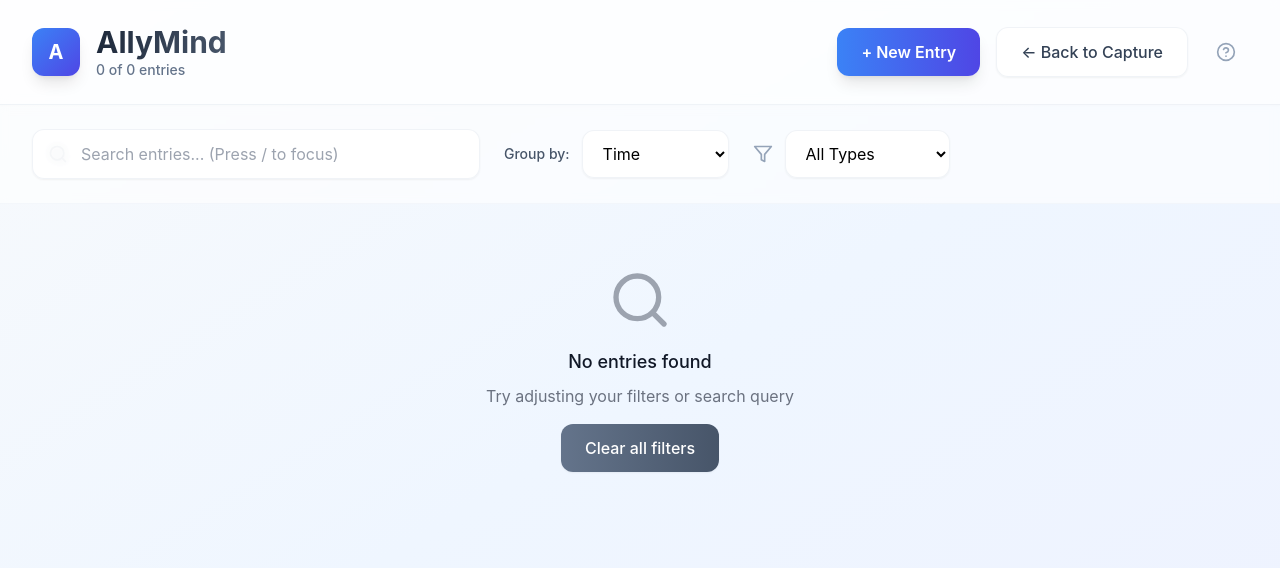
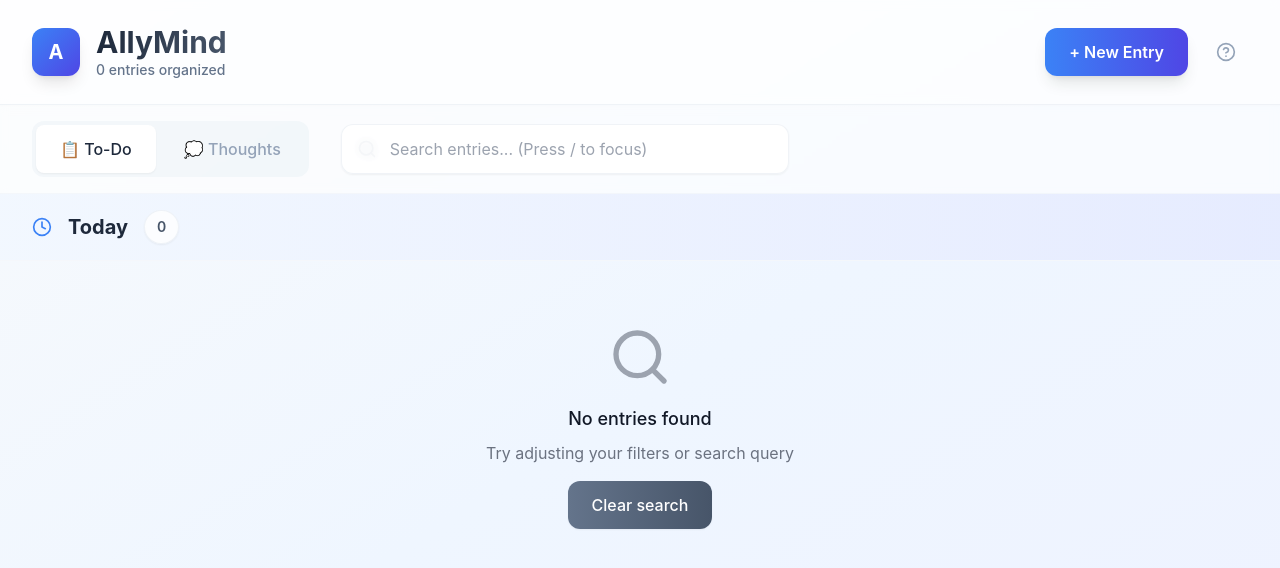
Before and after one commit to ovidon83/mindnestapp, a React (Vite) app: page / in a window 1280 px wide. Both pictures are taken after a click on the button "View All Entries →". Shown: the top 568 px of the page. Built offline with nearby package versions, Linux system fonts and the light colour scheme.

Commit message:
MAJOR REDESIGN: Clean sub-view navigation (To-Do/Thoughts), better task UX, always show Today, remove redundant buttons

```diff
--- a/src/components/HomeView.tsx
+++ b/src/components/HomeView.tsx
@@ -1,23 +1,14 @@
-import React, { useState, useCallback, useEffect } from 'react';
+import React, { useState, useEffect } from 'react';
 import { useAllyMindStore } from '../store';
-import { Entry, EntryType, TimeBucket, Priority, GroupingMode } from '../types';
+import { Entry, TimeBucket, Priority } from '../types';
 import {
   Search,
-  Filter,
-  Grid3X3,
   Clock,
-  Type,
-  ChevronDown,
-  ChevronRight,
   CheckCircle,
   Circle,
   Star,
-  StarOff,
   MoreHorizontal,
-
-  HelpCircle,
-  CheckSquare,
-  Square
+  HelpCircle
 } from 'lucide-react';
 
 const HomeView: React.FC = () => {
@@ -25,29 +16,21 @@ const HomeView: React.FC = () => {
     entries,
     homeViewPrefs,
     getGroupedEntries,
-    setGrouping,
-    setFilters,
-    toggleGroupCollapsed,
     setSearchQuery,
     toggleEntryComplete,
     toggleEntryPin,
     updateEntry,
-    deleteEntry,
-    bulkComplete,
-    bulkDelete,
-    bulkDefer,
     setCurrentView
   } = useAllyMindStore();
 
-  const [selectedEntryIds, setSelectedEntryIds] = useState<Set<string>>(new Set());
   const [expandedEntryIds, setSelectedExpandedIds] = useState<Set<string>>(new Set());
   const [showKeyboardShortcuts, setShowKeyboardShortcuts] = useState(false);
 
   const [searchInput, setSearchInput] = useState(homeViewPrefs.searchQuery);
+  const [activeView, setActiveView] = useState<'todo' | 'thoughts'>('todo');
 
   const groupedEntries = getGroupedEntries();
   const totalEntries = entries.length;
-  const filteredCount = Object.values(groupedEntries).reduce((sum, group) => sum + group.length, 0);
 
 
 
@@ -103,46 +86,7 @@ const HomeView: React.FC = () => {
 
     document.addEventListener('keydown', handleKeyDown);
     return () => document.removeEventListener('keydown', handleKeyDown);
-  }, [setGrouping]);
-
-  const handleEntrySelect = useCallback((entryId: string) => {
-    setSelectedEntryIds(prev => {
-      const newSet = new Set(prev);
-      if (newSet.has(entryId)) {
-        newSet.delete(entryId);
-      } else {
-        newSet.add(entryId);
-      }
-      return newSet;
-    });
   }, []);
-
-
-
-  const handleDeselectAll = useCallback(() => {
-    setSelectedEntryIds(new Set());
-  }, []);
-
-  const handleBulkComplete = useCallback(() => {
-    const taskIds = Array.from(selectedEntryIds).filter(id => {
-      const entry = entries.find(e => e.id === id);
-      return entry?.type === 'task';
-    });
-    bulkComplete(taskIds);
-    setSelectedEntryIds(new Set());
-  }, [selectedEntryIds, entries, bulkComplete]);
-
-  const handleBulkDelete = useCallback(() => {
-    if (window.confirm(`Delete ${selectedEntryIds.size} selected entries?`)) {
-      bulkDelete(Array.from(selectedEntryIds));
-      setSelectedEntryIds(new Set());
-    }
-  }, [selectedEntryIds, bulkDelete]);
-
-  const handleBulkDefer = useCallback((timeBucket: TimeBucket) => {
-    bulkDefer(Array.from(selectedEntryIds), timeBucket);
-    setSelectedEntryIds(new Set());
-  }, [selectedEntryIds, bulkDefer]);
 
   const getTimeBucketLabel = (timeBucket: TimeBucket): string => {
     const labels: Record<TimeBucket, string> = {
@@ -221,7 +165,6 @@ const HomeView: React.FC = () => {
   };
 
     const EntryRow: React.FC<{ entry: Entry }> = ({ entry }) => {
-    const isSelected = selectedEntryIds.has(entry.id);
     const isExpanded = expandedEntryIds.has(entry.id);
     const isCompleted = entry.type === 'task' && entry.completed;
 
@@ -229,29 +172,35 @@ const HomeView: React.FC = () => {
       <div
         className={`
           group relative border-b border-slate-200/30 hover:bg-white/60 transition-all duration-200
-          ${isSelected ? 'bg-blue-50/80 border-blue-300/50' : ''}
-          ${isCompleted ? 'opacity-60' : ''}
+          ${isCompleted ? 'opacity-75 bg-slate-50/50' : ''}
         `}
       >
         <div className="flex items-center px-8 py-4">
-          {/* Selection checkbox */}
-          <div className="mr-4">
-            <input
-              type="checkbox"
-              checked={isSelected}
-              onChange={() => handleEntrySelect(entry.id)}
-              className="w-5 h-5 text-blue-600 rounded-lg border-slate-300 focus:ring-blue-500/50 focus:border-blue-400/50 transition-all duration-200"
-            />
+          {/* Task completion status */}
+          {entry.type === 'task' && (
+            <button
+              onClick={() => toggleEntryComplete(entry.id)}
+              className={`mr-4 p-2 rounded-xl transition-all duration-200 ${
+                isCompleted
+                  ? 'text-green-500 bg-green-50/80 hover:bg-green-100/80'
+                  : 'text-slate-400 hover:text-slate-600 hover:bg-slate-100/80'
+              }`}
+              title={isCompleted ? 'Mark incomplete' : 'Mark complete'}
+            >
+              {isCompleted ? (
+                <CheckCircle className="w-6 h-6" />
+              ) : (
+                <Circle className="w-6 h-6" />
+              )}
+            </button>
+          )}
+
+          {/* Type indicator for thoughts */}
+          {entry.type === 'thought' && (
+            <div className="mr-4 p-2 text-blue-500">
+              <Circle className="w-6 h-6" />
             </div>
-
-          {/* Type icon */}
-          <div className="mr-4">
-            {entry.type === 'task' ? (
-              <CheckCircle className={`w-6 h-6 ${isCompleted ? 'text-green-500' : 'text-slate-400'} transition-colors duration-200`} />
-            ) : (
-              <Circle className="w-6 h-6 text-blue-400 transition-colors duration-200" />
           )}
-          </div>
 
           {/* Content */}
           <div className="flex-1 min-w-0">
@@ -274,7 +223,7 @@ const HomeView: React.FC = () => {
               )}
             </div>
 
-            {/* Tags - inline with title */}
+            {/* Tags */}
             {entry.tags.length > 0 && (
               <div className="flex items-center mt-2 space-x-2">
                 {entry.tags.slice(0, 3).map((tag, index) => (
@@ -299,38 +248,31 @@ const HomeView: React.FC = () => {
             </div>
           )}
 
-          {/* AI confidence */}
-          {entry.aiConfidence !== undefined && entry.aiConfidence < 0.8 && (
-            <div className="mr-4">
-              <HelpCircle className="w-5 h-5 text-yellow-500" />
-            </div>
-          )}
-
           {/* Pin toggle */}
           <button
             onClick={() => toggleEntryPin(entry.id)}
-            className="mr-4 p-2 hover:bg-white/80 rounded-xl transition-all duration-200"
+            className={`mr-4 p-2 rounded-xl transition-all duration-200 ${
+              entry.pinned
+                ? 'text-yellow-500 bg-yellow-50/80 hover:bg-yellow-100/80'
+                : 'text-slate-400 hover:text-slate-600 hover:bg-slate-100/80'
+            }`}
           >
-            {entry.pinned ? (
-              <Star className="w-5 h-5 text-yellow-500 fill-current" />
-            ) : (
-              <StarOff className="w-5 h-5 text-slate-400" />
-            )}
+            <Star className="w-5 h-5" fill={entry.pinned ? 'currentColor' : 'none'} />
           </button>
 
-                    {/* Actions */}
+          {/* Quick actions */}
           <div className="flex items-center space-x-2">
-            {entry.type === 'task' && (
+            {entry.type === 'task' && !isCompleted && (
               <button
-                onClick={() => toggleEntryComplete(entry.id)}
-                className="p-2 hover:bg-white/80 rounded-xl transition-all duration-200"
-                title={isCompleted ? 'Mark incomplete' : 'Mark complete'}
+                onClick={() => {
+                  const newDate = new Date();
+                  newDate.setDate(newDate.getDate() + 1);
+                  updateEntry(entry.id, { dueAt: newDate });
+                }}
+                className="p-2 text-blue-500 hover:bg-blue-50/80 rounded-xl transition-all duration-200"
+                title="Defer to tomorrow"
               >
-                {isCompleted ? (
-                  <CheckSquare className="w-5 h-5 text-green-500" />
-                ) : (
-                  <Square className="w-5 h-5 text-slate-400" />
-                )}
+                <Clock className="w-5 h-5" />
               </button>
             )}
 
@@ -344,9 +286,10 @@ const HomeView: React.FC = () => {
                 }
                 return newSet;
               })}
-              className="p-2 hover:bg-white/80 rounded-xl transition-all duration-200"
+              className="p-2 text-slate-400 hover:text-slate-600 hover:bg-slate-100/80 rounded-xl transition-all duration-200"
+              title="More options"
             >
-              <MoreHorizontal className="w-5 h-5 text-slate-400" />
+              <MoreHorizontal className="w-5 h-5" />
             </button>
           </div>
         </div>
@@ -403,16 +346,7 @@ const HomeView: React.FC = () => {
                 Add Tag
               </button>
 
-              <button
-                onClick={() => {
-                  if (window.confirm('Delete this entry?')) {
-                    deleteEntry(entry.id);
-                  }
-                }}
-                className="px-4 py-2 text-xs font-medium bg-gradient-to-r from-red-500 to-red-600 text-white rounded-xl hover:from-red-600 hover:to-red-700 transition-all duration-200 shadow-sm hover:shadow-md"
-              >
-                Delete
-              </button>
+
             </div>
           </div>
         )}
@@ -434,7 +368,7 @@ const HomeView: React.FC = () => {
                 AllyMind
               </h1>
               <p className="text-sm text-slate-500 font-medium">
-                {filteredCount} of {totalEntries} entries
+                {totalEntries} entries organized
               </p>
             </div>
           </div>
@@ -447,12 +381,6 @@ const HomeView: React.FC = () => {
               + New Entry
             </button>
             <button
-              onClick={() => setCurrentView('capture')}
-              className="px-6 py-3 bg-white/80 backdrop-blur-sm text-slate-700 rounded-xl hover:bg-white transition-all duration-200 border border-slate-200/50 shadow-sm hover:shadow-md font-medium"
-            >
-              ← Back to Capture
-            </button>
-            <button
               onClick={() => setShowKeyboardShortcuts(!showKeyboardShortcuts)}
               className="p-3 text-slate-400 hover:text-slate-600 rounded-xl hover:bg-white/80 transition-all duration-200"
               title="Keyboard shortcuts"
@@ -463,9 +391,33 @@ const HomeView: React.FC = () => {
         </div>
       </div>
 
-      {/* Controls */}
-      <div className="bg-white/60 backdrop-blur-sm border-b border-slate-200/30 px-8 py-6">
-        <div className="flex items-center space-x-6">
+      {/* Sub-view Navigation */}
+      <div className="bg-white/60 backdrop-blur-sm border-b border-slate-200/30 px-8 py-4">
+        <div className="flex items-center space-x-8">
+          {/* View Tabs */}
+          <div className="flex space-x-1 bg-slate-100/80 rounded-xl p-1">
+            <button
+              onClick={() => setActiveView('todo')}
+              className={`px-6 py-3 rounded-lg font-medium transition-all duration-200 ${
+                activeView === 'todo'
+                  ? 'bg-white text-slate-800 shadow-sm'
+                  : 'text-slate-600 hover:text-slate-800'
+              }`}
+            >
+              📋 To-Do
+            </button>
+            <button
+              onClick={() => setActiveView('thoughts')}
+              className={`px-6 py-3 rounded-lg font-medium transition-all duration-200 ${
+                activeView === 'thoughts'
+                  ? 'bg-white text-slate-800 shadow-sm'
+                  : 'text-slate-400 hover:text-slate-600'
+              }`}
+            >
+              💭 Thoughts
+            </button>
+          </div>
+
           {/* Search */}
           <div className="flex-1 max-w-md">
             <div className="relative">
@@ -480,102 +432,10 @@ const HomeView: React.FC = () => {
               />
             </div>
           </div>
-
-          {/* Grouping */}
-          <div className="flex items-center space-x-3">
-            <span className="text-sm font-medium text-slate-600">Group by:</span>
-            <select
-              value={homeViewPrefs.grouping}
-              onChange={(e) => setGrouping(e.target.value as GroupingMode)}
-              className="px-4 py-3 border border-slate-200/50 rounded-xl focus:ring-2 focus:ring-blue-500/50 focus:border-blue-400/50 bg-white/80 backdrop-blur-sm shadow-sm transition-all duration-200"
-            >
-              <option value="none">None</option>
-              <option value="time">Time</option>
-              <option value="type">Type</option>
-              <option value="time_type">Time ▸ Type</option>
-              <option value="type_time">Type ▸ Time</option>
-            </select>
-          </div>
-
-          {/* Filters */}
-          <div className="flex items-center space-x-3">
-            <Filter className="w-5 h-5 text-slate-400" />
-            <select
-              value={homeViewPrefs.filters.types.length === 2 ? 'both' : homeViewPrefs.filters.types[0]}
-              onChange={(e) => {
-                const value = e.target.value;
-                const types: EntryType[] = value === 'both' ? ['task', 'thought'] : [value as EntryType];
-                setFilters({ types });
-              }}
-              className="px-4 py-3 border border-slate-200/50 rounded-xl focus:ring-2 focus:ring-blue-500/50 focus:border-blue-400/50 bg-white/80 backdrop-blur-sm shadow-sm transition-all duration-200"
-            >
-              <option value="both">All Types</option>
-              <option value="task">Tasks Only</option>
-              <option value="thought">Thoughts Only</option>
-            </select>
-          </div>
-
-          {/* Clear filters */}
-          {filteredCount < totalEntries && (
-            <button
-              onClick={() => {
-                setFilters({
-                  types: ['task', 'thought'],
-                  timeBuckets: ['overdue', 'today', 'tomorrow', 'this_week', 'next_week', 'later', 'someday'],
-                  status: 'incomplete',
-                  pinnedOnly: false,
-                });
-                setSearchQuery('');
-                setSearchInput('');
-              }}
-              className="px-6 py-3 bg-gradient-to-r from-slate-500 to-slate-600 text-white rounded-xl hover:from-slate-600 hover:to-slate-700 transition-all duration-200 shadow-sm hover:shadow-md font-medium"
-            >
-              Clear filters
-            </button>
-          )}
         </div>
       </div>
 
-      {/* Bulk actions */}
-      {selectedEntryIds.size > 0 && (
-        <div className="bg-gradient-to-r from-blue-50 to-indigo-50 border-b border-blue-200/50 px-8 py-4">
-          <div className="flex items-center justify-between">
-            <span className="text-sm font-medium text-blue-800">
-              {selectedEntryIds.size} entries selected
-            </span>
 
-            <div className="flex items-center space-x-3">
-              <button
-                onClick={handleBulkComplete}
-                className="px-4 py-2 text-sm bg-gradient-to-r from-blue-500 to-blue-600 text-white rounded-xl hover:from-blue-600 hover:to-blue-700 transition-all duration-200 shadow-sm hover:shadow-md font-medium"
-              >
-                Complete Tasks
-              </button>
-
-              <button
-                onClick={() => handleBulkDefer('tomorrow')}
-                className="px-4 py-2 text-sm bg-gradient-to-r from-purple-500 to-purple-600 text-white rounded-xl hover:from-purple-600 hover:to-purple-700 transition-all duration-200 shadow-sm hover:shadow-md font-medium"
-              >
-                Defer to Tomorrow
-              </button>
-
-              <button
-                onClick={handleBulkDelete}
-                className="px-4 py-2 text-sm bg-gradient-to-r from-red-500 to-red-600 text-white rounded-xl hover:from-red-600 hover:to-red-700 transition-all duration-200 shadow-sm hover:shadow-md font-medium"
-              >
-                Delete
-              </button>
-
-              <button
-                onClick={handleDeselectAll}
-                className="px-4 py-2 text-sm text-blue-600 hover:text-blue-800 hover:bg-blue-50 rounded-lg transition-all duration-200 font-medium"
-              >
-                Deselect All
-              </button>
-            </div>
-          </div>
-        </div>
-      )}
 
       {/* Keyboard shortcuts help */}
       {showKeyboardShortcuts && (
@@ -588,51 +448,72 @@ const HomeView: React.FC = () => {
 
       {/* Content */}
       <div className="flex-1 overflow-auto">
-        {Object.entries(groupedEntries).map(([groupName, groupEntries]) => (
+        {/* Always show Today section first */}
+        <div className="bg-white/80 backdrop-blur-sm border-b border-slate-200/30">
+          <div className="flex items-center justify-between px-8 py-4 bg-gradient-to-r from-blue-50/80 to-indigo-100/80">
+            <div className="flex items-center space-x-4">
+              <Clock className="w-5 h-5 text-blue-500" />
+              <h2 className="text-xl font-bold text-slate-800">Today</h2>
+              <span className="text-sm font-semibold text-slate-600 bg-white/80 backdrop-blur-sm px-3 py-1.5 rounded-full border border-slate-200/50 shadow-sm">
+                {entries.filter(entry => {
+                  if (activeView === 'todo' && entry.type !== 'task') return false;
+                  if (activeView === 'thoughts' && entry.type !== 'thought') return false;
+                  return entry.timeBucket === 'today' || entry.timeBucket === 'overdue';
+                }).length}
+              </span>
+            </div>
+          </div>
+
+          <div className="divide-y divide-slate-100">
+            {entries
+              .filter(entry => {
+                if (activeView === 'todo' && entry.type !== 'task') return false;
+                if (activeView === 'thoughts' && entry.type !== 'thought') return false;
+                return entry.timeBucket === 'today' || entry.timeBucket === 'overdue';
+              })
+              .map((entry) => (
+                <EntryRow key={entry.id} entry={entry} />
+              ))}
+          </div>
+        </div>
+
+        {/* Show other time buckets */}
+        {Object.entries(groupedEntries)
+          .filter(([groupName]) => groupName !== 'today' && groupName !== 'overdue')
+          .map(([groupName, groupEntries]) => {
+            // Filter entries based on active view
+            const filteredEntries = groupEntries.filter(entry => {
+              if (activeView === 'todo' && entry.type !== 'task') return false;
+              if (activeView === 'thoughts' && entry.type !== 'thought') return false;
+              return true;
+            });
+
+            if (filteredEntries.length === 0) return null;
+
+            return (
               <div key={groupName} className="bg-white/80 backdrop-blur-sm border-b border-slate-200/30">
                 {/* Group header */}
-            <div
-              className="flex items-center justify-between px-8 py-4 bg-gradient-to-r from-slate-50/80 to-slate-100/80 hover:from-slate-100/80 hover:to-slate-200/80 cursor-pointer transition-all duration-200"
-              onClick={() => toggleGroupCollapsed(groupName)}
-            >
+                <div className="flex items-center justify-between px-8 py-4 bg-gradient-to-r from-slate-50/80 to-slate-100/80">
                   <div className="flex items-center space-x-4">
-                <div className="flex items-center space-x-3">
-                  {homeViewPrefs.grouping === 'time' && <Clock className="w-5 h-5 text-slate-500" />}
-                  {homeViewPrefs.grouping === 'type' && <Type className="w-5 h-5 text-slate-500" />}
-                  {homeViewPrefs.grouping === 'none' && <Grid3X3 className="w-5 h-5 text-slate-500" />}
-                </div>
-
+                    <Clock className="w-5 h-5 text-slate-500" />
                     <h2 className="text-xl font-bold text-slate-800">
-                  {groupName === 'All Entries' ? 'All Entries' :
-                   homeViewPrefs.grouping === 'time' ? getTimeBucketLabel(groupName as TimeBucket) :
-                   homeViewPrefs.grouping === 'type' ? (groupName === 'task' ? 'Tasks' : 'Thoughts') :
-                   groupName}
+                      {getTimeBucketLabel(groupName as TimeBucket)}
                     </h2>
-
                     <span className="text-sm font-semibold text-slate-600 bg-white/80 backdrop-blur-sm px-3 py-1.5 rounded-full border border-slate-200/50 shadow-sm">
-                  {groupEntries.length}
+                      {filteredEntries.length}
                     </span>
                   </div>
-
-              <button className="text-slate-400 hover:text-slate-600 transition-colors duration-200">
-                {homeViewPrefs.collapsedGroups[groupName] ? (
-                  <ChevronRight className="w-6 h-6" />
-                ) : (
-                  <ChevronDown className="w-6 h-6" />
-                )}
-              </button>
                 </div>
 
                 {/* Group content */}
-            {!homeViewPrefs.collapsedGroups[groupName] && (
-              <div className="divide-y divide-gray-100">
-                {groupEntries.map((entry) => (
+                <div className="divide-y divide-slate-100">
+                  {filteredEntries.map((entry) => (
                     <EntryRow key={entry.id} entry={entry} />
                   ))}
                 </div>
-            )}
               </div>
-        ))}
+            );
+          })}
 
         {/* Empty state */}
         {Object.keys(groupedEntries).length === 0 && (
@@ -646,18 +527,12 @@ const HomeView: React.FC = () => {
             </p>
             <button
               onClick={() => {
-                setFilters({
-                  types: ['task', 'thought'],
-                  timeBuckets: ['overdue', 'today', 'tomorrow', 'this_week', 'next_week', 'later', 'someday', 'none'],
-                  status: 'both',
-                  pinnedOnly: false,
-                });
                 setSearchQuery('');
                 setSearchInput('');
               }}
               className="px-6 py-3 bg-gradient-to-r from-slate-500 to-slate-600 text-white rounded-xl hover:from-slate-600 hover:to-slate-700 transition-all duration-200 shadow-sm hover:shadow-md font-medium"
             >
-              Clear all filters
+              Clear search
             </button>
           </div>
         )}
```
Also changed, not shown: 1 other file (tests, documents, lock files or other folders). Lines whose indentation alone changed are shown as unchanged.
